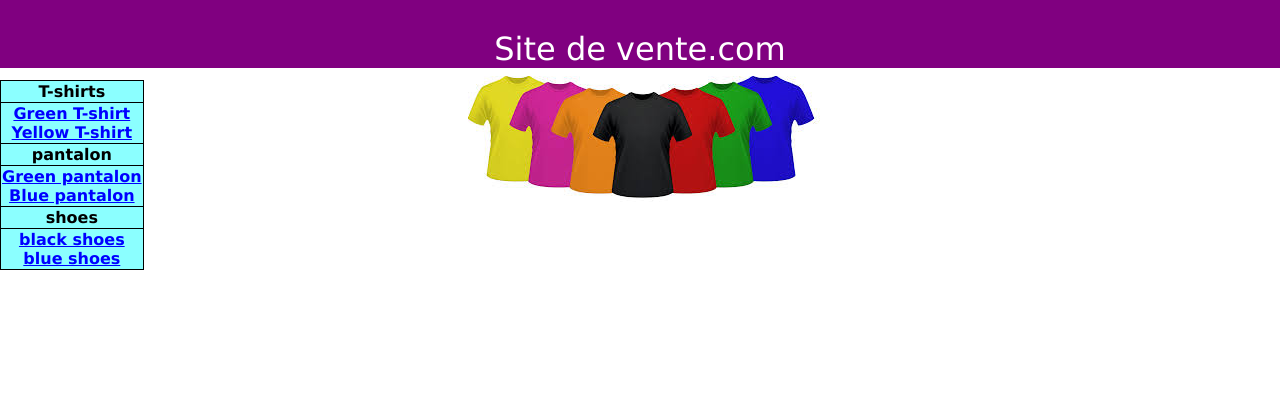
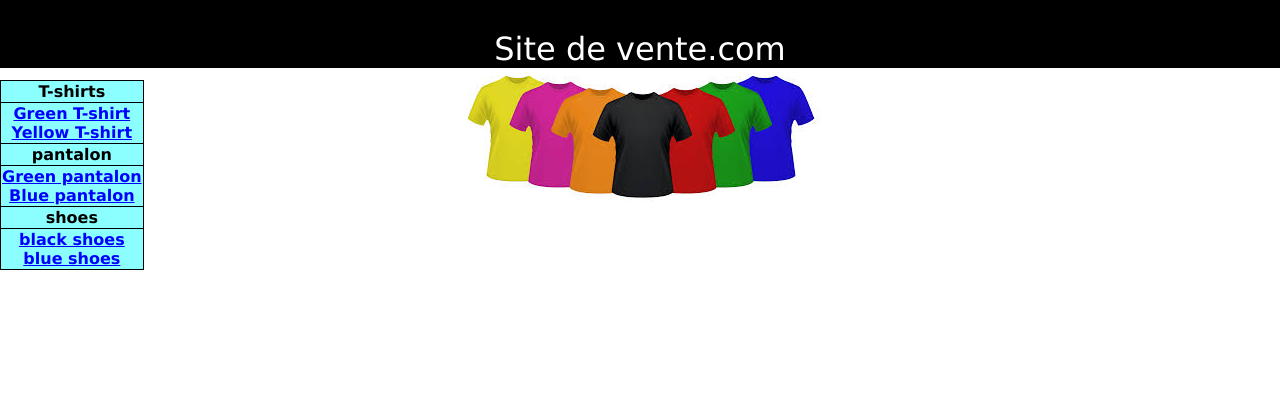
Before and after one commit to astreides/techweb-project, a PHP site: page /Accueil.php in a window 1280 px wide. Shown: the top 420 px of the page. Run offline with PHP 8.4, Linux system fonts and the light colour scheme; lists and menus that the app fills with data are empty.

Commit message:
Update style.css

```diff
--- a/style.css
+++ b/style.css
@@ -36,14 +36,14 @@ insc{
 header{
     color:white;
     font-size :xx-large;
-    background-color: purple;
+    background-color: black;
     padding-top:30px;
     left:0%;
     right:0%;
 }
 log{
     color: white;
-    background-color:purple;
+    background-color:black;
     position: absolute;
     top:0;
     left:0%;
```
